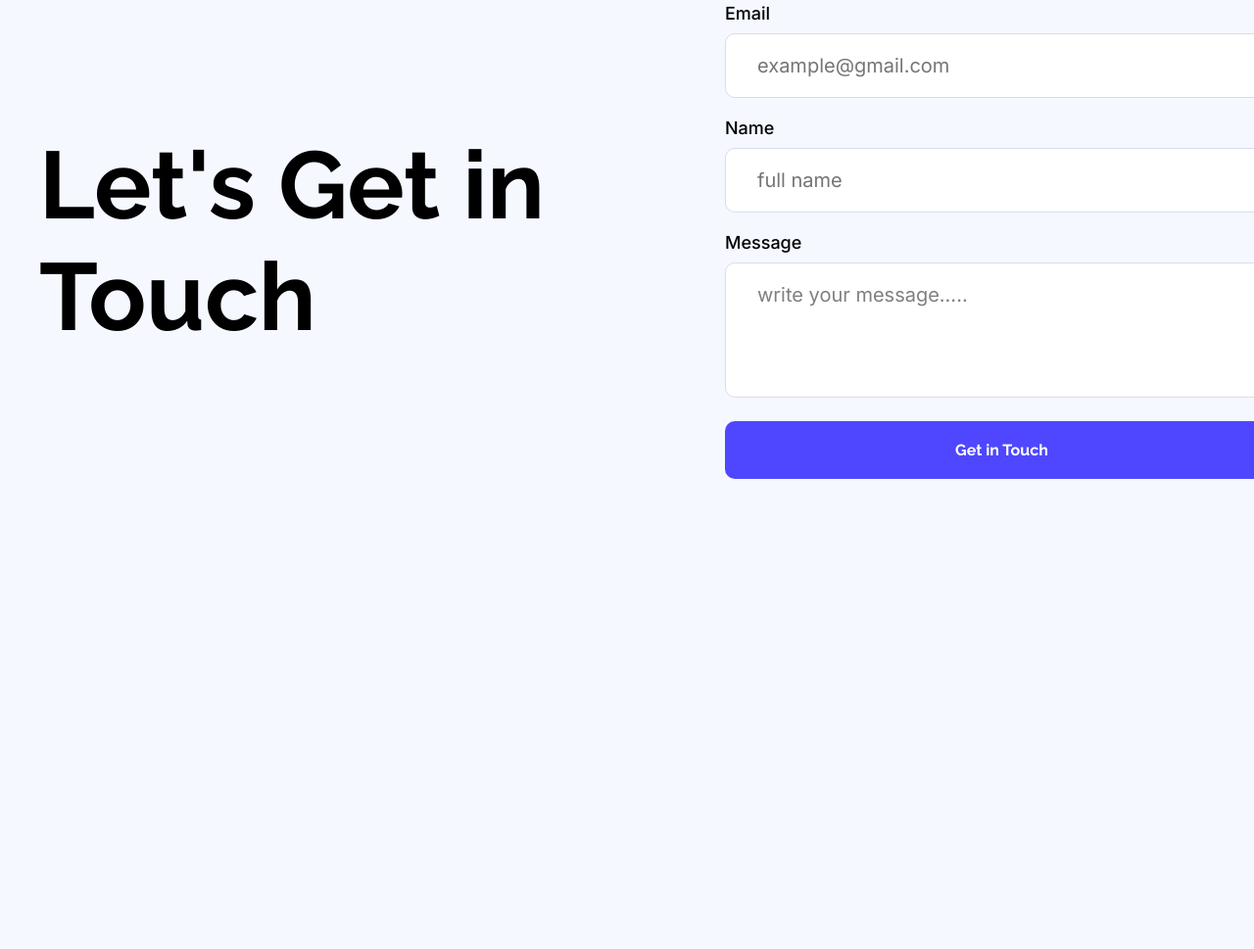
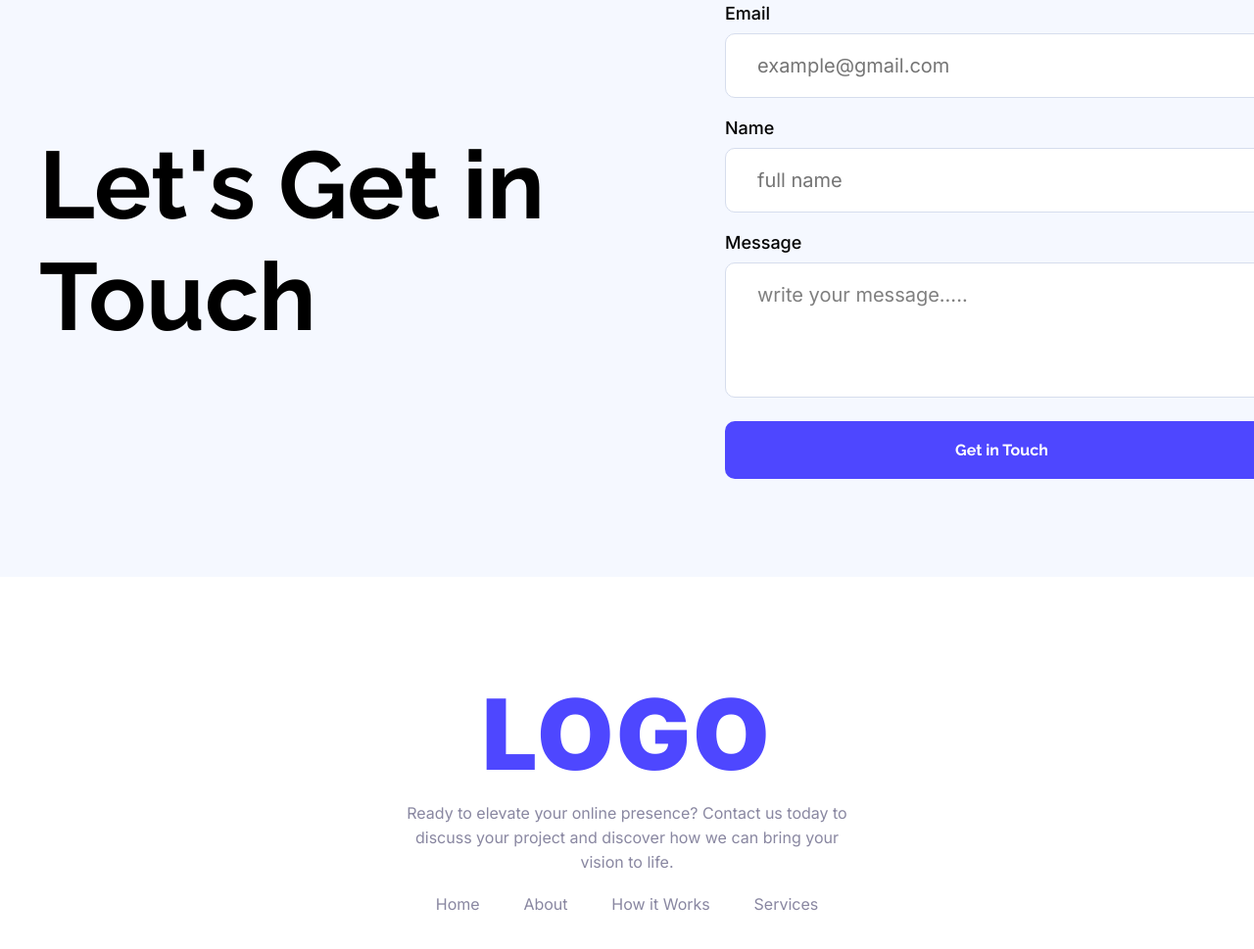
Before and after one commit to AsifAlishishir/PROGRAMMING-HERO-ASSIGNMENT-01, a plain HTML site: page index.html in a window 1280 px wide. Shown: the part 2283-3252 px from the top of the page at 98% size. Before the commit the page ends 2872 px from the top, so only its background shows below. Drawn offline with Linux system fonts and the light colour scheme.

Commit message:
added the footer part

```diff
--- a/index.html
+++ b/index.html
@@ -153,7 +153,21 @@
             </div>
         </section>
     </main>
-    <footer></footer>
+    <footer>
+        <div class="footer-content">
+            <h1 class="Inter">LOGO</h1>
+            <p class="Inter">Ready to elevate your online presence? Contact us today to discuss your project and
+                discover how we can bring your vision to life.</p>
+            <div class="footer-links">
+                <ul class="Inter">
+                    <li><a href="#">Home</a></li>
+                    <li><a href="#">About</a></li>
+                    <li><a href="#">How it Works</a></li>
+                    <li><a href="#">Services</a></li>
+                </ul>
+            </div>
+        </div>
+    </footer>
 </body>
 
 </html>
--- a/styles/style.css
+++ b/styles/style.css
@@ -257,3 +257,50 @@ input,textarea::placeholder{
     font-size: 20px;
     font-weight: 400;
 }
+
+/* FOOTER STYLES */
+footer{
+    background-color: #ffffff;
+    padding: 100px 400px;
+    text-align: center;
+
+}
+
+.footer-content {
+    max-width: 530px;
+    width: 100%;
+    margin: 0 auto;
+}
+
+
+.footer-content h1{
+    color: rgba(78, 71, 255, 1);
+    font-size: 100px;
+    font-weight: 900;
+    letter-spacing: 3px;
+    margin-bottom: 8px;
+}
+
+.footer-content p{
+    color: rgba(137, 135, 161, 1);
+    font-size: 16px;
+    font-weight: 400;
+    line-height: 25px;
+    margin-bottom: 20px;
+}
+
+.footer-links ul{
+    display: flex;
+    justify-content: space-evenly;
+}
+
+.footer-links ul li{
+    list-style: none;
+}
+
+.footer-content ul li a{
+    text-decoration: none;
+    color: rgba(137, 135, 161, 1);
+    font-size: 16px;
+    font-weight: 400;
+}
```
